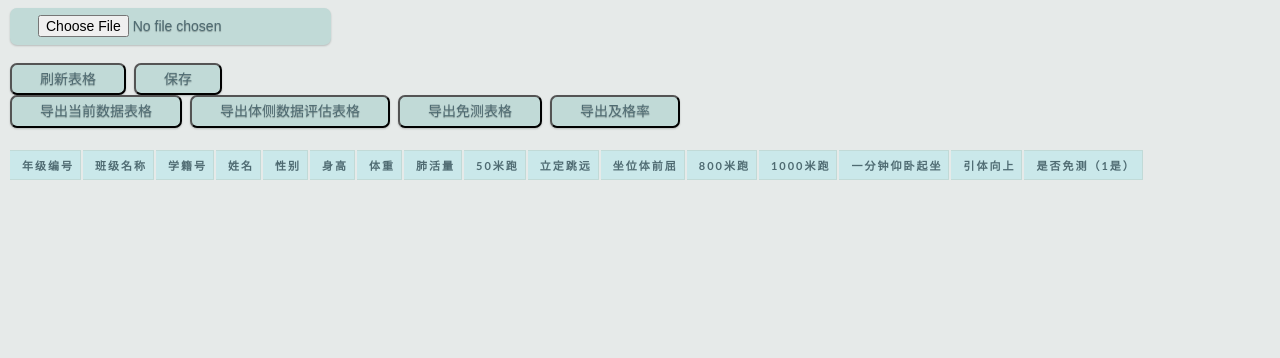
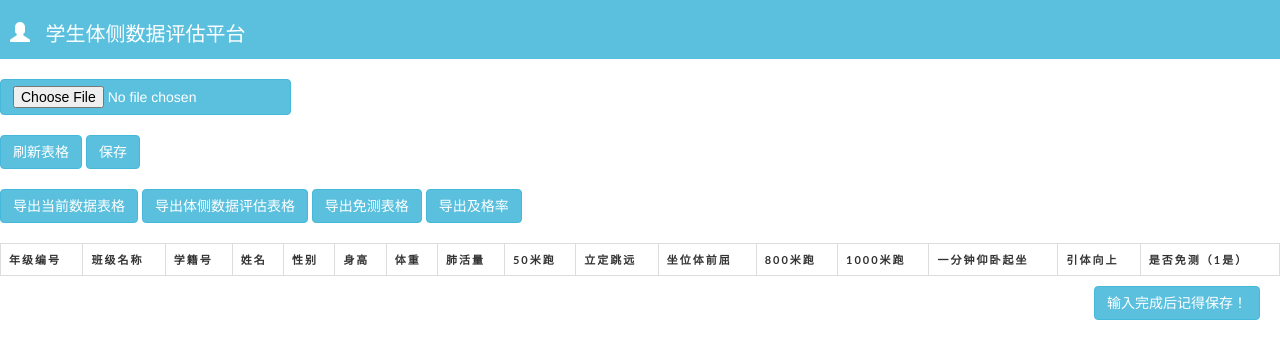
Before and after one commit to RemEb/xlsxUploadorDownload, a plain HTML site: page 学生体侧数据评估平台1.0.html in a window 1280 px wide. Drawn offline with nearby package versions, Linux system fonts and the light colour scheme.

Commit message:
优化UI

```diff
--- a/1.css
+++ b/1.css
@@ -18,21 +18,43 @@ text-align: center;
 background: none;
 color: black;
 }*/
-body {
+/*body {
     font: normal 11px auto "Trebuchet MS", Verdana, Arial, Helvetica, sans-serif;
     color: #4f6b72;
     background: #E6EAE9;
+}*/
+.head{
+    background-color: rgb(91,192,222);
+    color: white;
+    padding: 20px 0 10px 0;
+    font-size: 20px;
+}
+.head span{
+    margin-left: 10px;
+}
+
+
+h2{
+    text-align: center;
+    color: white;
 }
 
 a {
     color: #c75f3e;
+}
+table {
+    min-height: 25px;
+    min-width: 50px;
+    line-height: 25px;
+    text-align: center;
+    border-collapse: collapse;
+    font-size: 50px;
 }
 
 #data-table {
     padding: 0;
     margin: 20px 0 0 0;
 }
-
 caption {
     padding: 0 0 5px 0;
     width: 700px;
@@ -42,7 +64,7 @@ caption {
 
 th {
     font: bold 11px "Trebuchet MS", Verdana, Arial, Helvetica, sans-serif;
-    color: #4f6b72;
+    /*color: #4f6b72;*/
     border-right: 1px solid #C1DAD7;
     border-bottom: 1px solid #C1DAD7;
     border-top: 1px solid #C1DAD7;
@@ -50,7 +72,7 @@ th {
     text-transform: uppercase;
     text-align: left;
     padding: 6px 6px 6px 12px;
-    background: #CAE8EA;
+    /*background: #CAE8EA;*/
 }
 
 th.nobg {
@@ -66,7 +88,7 @@ td {
     background: #fff;
     font-size: 11px;
     padding: 6px 6px 6px 12px;
-    color: #4f6b72;
+    /*color: #4f6b72;*/
 }
 
 td.alt {
@@ -101,51 +123,6 @@ background: none;
 color: black;
 }
 
-/**********/
-
-.button {
-    display: inline-block;
-    zoom: 1; /* zoom and *display = ie7 hack for display:inline-block */
-    *display: inline;
-    vertical-align: baseline;
-    margin: 0 2px;
-    outline: none;
-    cursor: pointer;
-    text-align: center;
-    text-decoration: none;
-    font: 14px/100% Arial, Helvetica, sans-serif;
-    padding: .5em 2em .55em;
-    text-shadow: 0 1px 1px rgba(0,0,0,.3);
-    -webkit-border-radius: .5em;
-    -moz-border-radius: .5em;
-    border-radius: .5em;
-    -webkit-box-shadow: 0 1px 2px rgba(0,0,0,.2);
-    -moz-box-shadow: 0 1px 2px rgba(0,0,0,.2);
-    box-shadow: 0 1px 2px rgba(0,0,0,.2);
-    background-color: #C1DAD7;
-    color: #4f6b72
-}
-.button:hover {
-    text-decoration: none;
-}
-.button:active {
-    position: relative;
-    top: 1px;
-}
-
-.bigrounded {
-    -webkit-border-radius: 2em;
-    -moz-border-radius: 2em;
-    border-radius: 2em;
-}
-.medium {
-    font-size: 12px;
-    padding: .4em 1.5em .42em;
-}
-.small {
-    font-size: 11px;
-    padding: .2em 1em .275em;
-}
 
 /**
  * file button
--- a/学生体侧数据处理系统1.0.html
+++ b/学生体侧数据评估平台1.0.html
@@ -8,6 +8,7 @@
     <title>学生体侧数据处理系统1.0</title>
     <script src="xlsx.full.min.js"></script>
     <link rel="stylesheet" type="text/css" href="1.css"/>
+    <link rel="stylesheet" href="https://cdn.jsdelivr.net/npm/bootstrap@3.3.7/dist/css/bootstrap.min.css" integrity="sha384-BVYiiSIFeK1dGmJRAkycuHAHRg32OmUcww7on3RYdg4Va+PmSTsz/K68vbdEjh4u" crossorigin="anonymous">
 </head>
 <body>
 <!--
@@ -32,25 +33,29 @@
     体重评分恒定 80  解决
     免测出现未记录学生 有几率报错  解决：有免测学生导出后，直接表格中删除
 -->
-
-<input class="button" type="file" onchange="importf(this)"
+<div class="head">
+    <span class="glyphicon glyphicon-user"></span>
+    <span>学生体侧数据评估平台</span>
+</div>
+<br>
+<input class="btn btn-info " type="file" onchange="importf(this)"
        accept=".csv, application/vnd.openxmlformats-officedocument.spreadsheetml.sheet, application/vnd.ms-excel"/>
 
-<br><br>
-<!--<button onclick="downloadExl(jsono)">导出</button>-->
+<br>
 <a href="" download="这里是下载的文件名.xlsx" id="hf"></a>
-<button class="button" onclick="fillTable()">刷新表格</button>
-<button class="button" onclick="getTableValue()">保存</button>
+<button class="btn btn-info" onclick="fillTable()">刷新表格</button>
+<button class="btn btn-info" onclick="getTableValue()">保存</button>
 <br>
-<button class="button" onclick="deleteRemoveData();downloadExl(getSaveData(data1));fillTable();">导出当前数据表格</button>
-<button class="button" onclick="deleteRemoveData();downloadExl(adjustArray(data1));fillTable();">导出体侧数据评估表格</button>
-<button class="button" onclick="deleteRemoveData();downloadExl(data2);fillTable();">导出免测表格</button>
-<button class="button" onclick="showPassRate(getPassRate());downloadExl(getPassRate());">导出及格率</button>
+<br>
+<button class="btn btn-info" onclick="deleteRemoveData();downloadExl(getSaveData(data1));fillTable();">导出当前数据表格</button>
+<button class="btn btn-info" onclick="deleteRemoveData();downloadExl(adjustArray(data1));fillTable();">导出体侧数据评估表格</button>
+<button class="btn btn-info" onclick="deleteRemoveData();downloadExl(data2);fillTable();">导出免测表格</button>
+<button class="btn btn-info" onclick="showPassRate(getPassRate());downloadExl(getPassRate());">导出及格率</button>
 <div id="pass-rate"></div>
 
 
 <div>
-    <table id="data-table">
+    <table id="data-table" class="table table-bordered table-hover">
         <tr id="head-row">
             <th>年级编号</th>
             <th>班级名称</th>
@@ -71,6 +76,7 @@
         </tr>
     </table>
 </div>
+<button class="btn btn-info" onclick="getTableValue()" style="float: right;margin: 10px 20px 10px 0">输入完成后记得保存！</button>
 
 <script src="processData.js"></script>
 <script src="test.js"></script>
```
